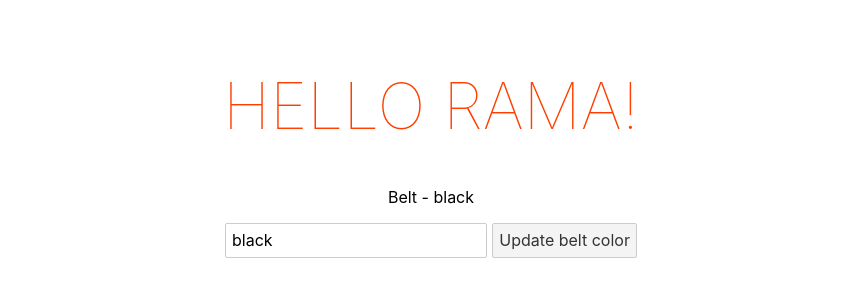
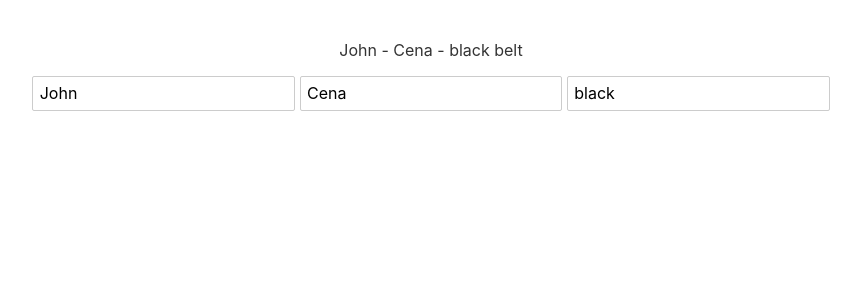
Before and after one commit to imPavan17/svelte, a Svelte app: page / in a window 1280 px wide. Shown: the top 300 px of the page, without its empty margins (209-1070 px from the left). Built offline with nearby package versions, Linux system fonts and the light colour scheme.

Commit message:
reactive inputs/input binding

```diff
--- a/src/App.svelte
+++ b/src/App.svelte
@@ -1,18 +1,23 @@
 <script>
-	let name = "Rama";
+	let firstName = "John";
+	let lastName = 'Cena';
 	let beltColor = 'black';
 
-	const handleClick = () => {
-		beltColor = 'orange';
+	/** Reactive values - Which are reactive, they update automatically, when the data they depend on changes. It watches certain values and update in the FE.*/
+	$: fullName = `${firstName} - ${lastName}`;
+	$: console.log(beltColor) // Reactive statements
+	/** We can also include multiple reactive statements*/
+	$: {
+		console.log(beltColor);
+		console.log(fullName);
 	}
-
 </script>
 
 <main>
-	<h1>Hello {name}!</h1>
-	<p style="color: {beltColor}">Belt - {beltColor}</p>
+	<p>{fullName} - {beltColor} belt</p>
+	<input type="text" bind:value={firstName}/>
+	<input type="text" bind:value={lastName}/>
 	<input type="text" bind:value={beltColor}/>
-	<button on:click={handleClick}>Update belt color</button>
 </main>
 
 <style>
```
